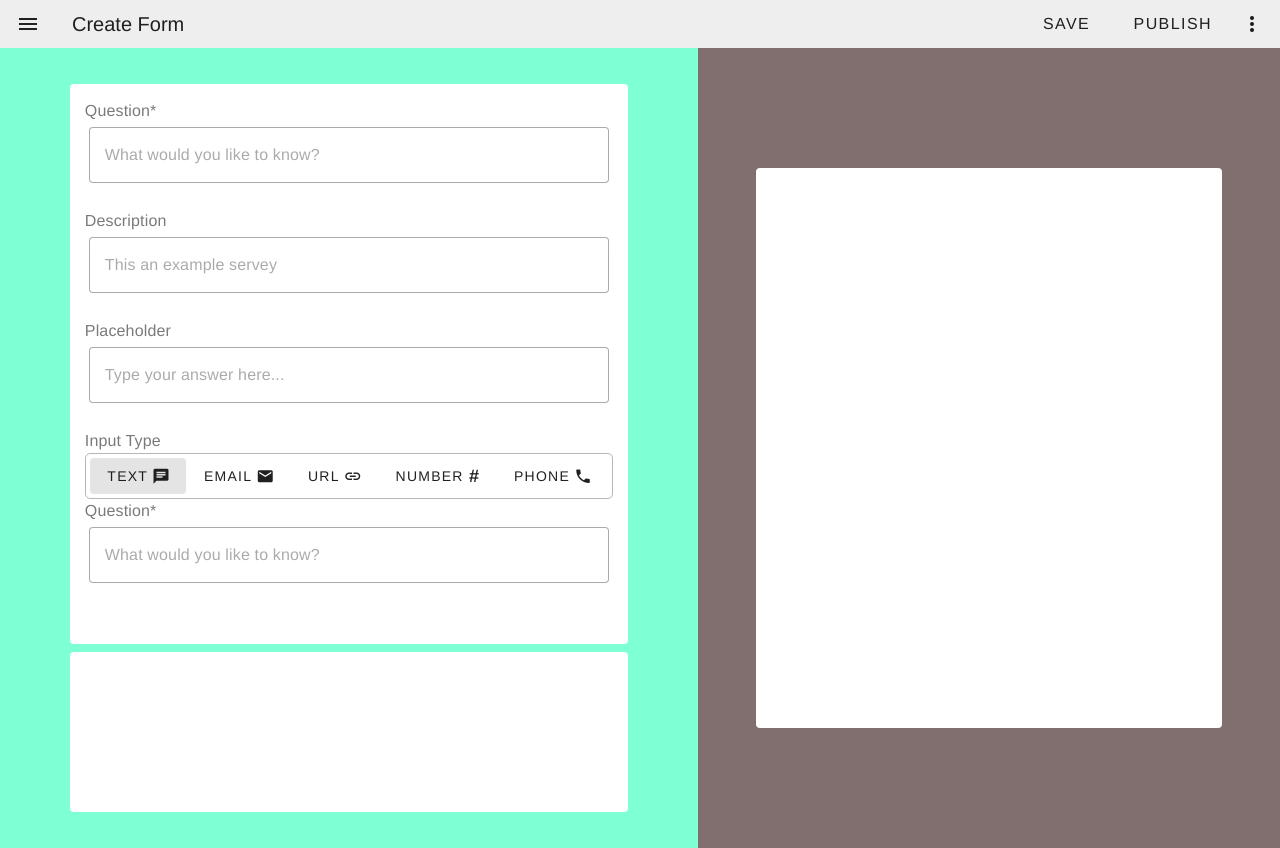
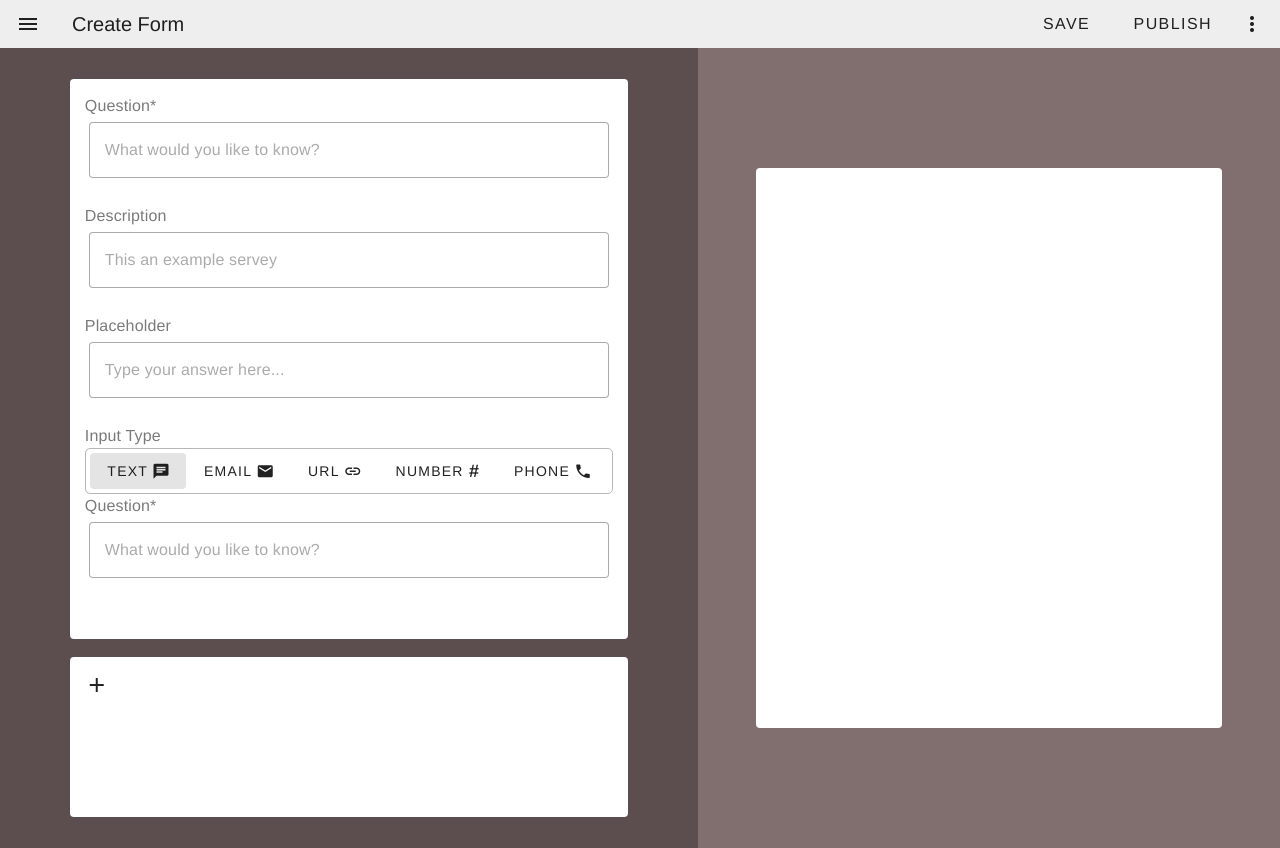
Before and after one commit to Hamza-Akdim/FlexiForms, a Vue app: page / in a window 1280 px wide. Built offline with nearby package versions, Linux system fonts and the light colour scheme.

Commit message:
second_commit

```diff
--- a/src/components/FormQuestions.vue
+++ b/src/components/FormQuestions.vue
@@ -1,22 +1,22 @@
 <template>
   <div class="formQuestion">
-    <div class="scroll-div">
-      <QuestionsComponent />
-      <AddQuestion />
-    </div>
+    <!-- <div class="scroll-div"> -->
+    <QuestionsComponent />
+    <AddQuestion />
+    <!-- </div> -->
   </div>
 </template>
 
 <script>
-import AddQuestion from './Questions/AddQuestion.vue';
-import QuestionsComponent from "./Questions/QuestionsComponent.vue"
+import AddQuestion from "./Questions/AddQuestion.vue";
+import QuestionsComponent from "./Questions/QuestionsComponent.vue";
 
 export default {
   name: "FormQuestions",
-  components : {
+  components: {
     QuestionsComponent,
-    AddQuestion
-  }
+    AddQuestion,
+  },
 };
 </script>
 
@@ -25,17 +25,14 @@ export default {
   width: 60vw;
   height: 100vh;
   background-color: rgb(92, 78, 78);
-}
-
-.scroll-div{
-  width: 100%;
-  height: 100%;
   display: flex;
   justify-content: center;
   align-items: center;
   gap: 8px;
   flex-direction: column;
   overflow: auto;
-  background-color: aquamarine;
+}
+
+.scroll-div {
 }
 </style>
--- a/src/components/Questions/AddQuestion.vue
+++ b/src/components/Questions/AddQuestion.vue
@@ -1,5 +1,8 @@
 <template>
-  <v-sheet :rounded="true" class="countainer"> </v-sheet>
+  <v-sheet :rounded="true" class="countainer">
+    <v-icon icon="mdi-plus" />
+
+  </v-sheet>
 </template>
 
 <script>
@@ -12,6 +15,7 @@ export default {
 .countainer {
     height: 20%;
     width: 80%;
+    margin-top: 10px;
     background-color: white;
 }
 </style>
--- a/src/components/Questions/QuestionsComponent.vue
+++ b/src/components/Questions/QuestionsComponent.vue
@@ -123,7 +123,7 @@ export default {
 .countainer {
   padding: 15px;
   width: 80%;
-  max-height: 90%;
+  height: 90%;
   background-color: white;
   overflow-y: auto;
 }
```
